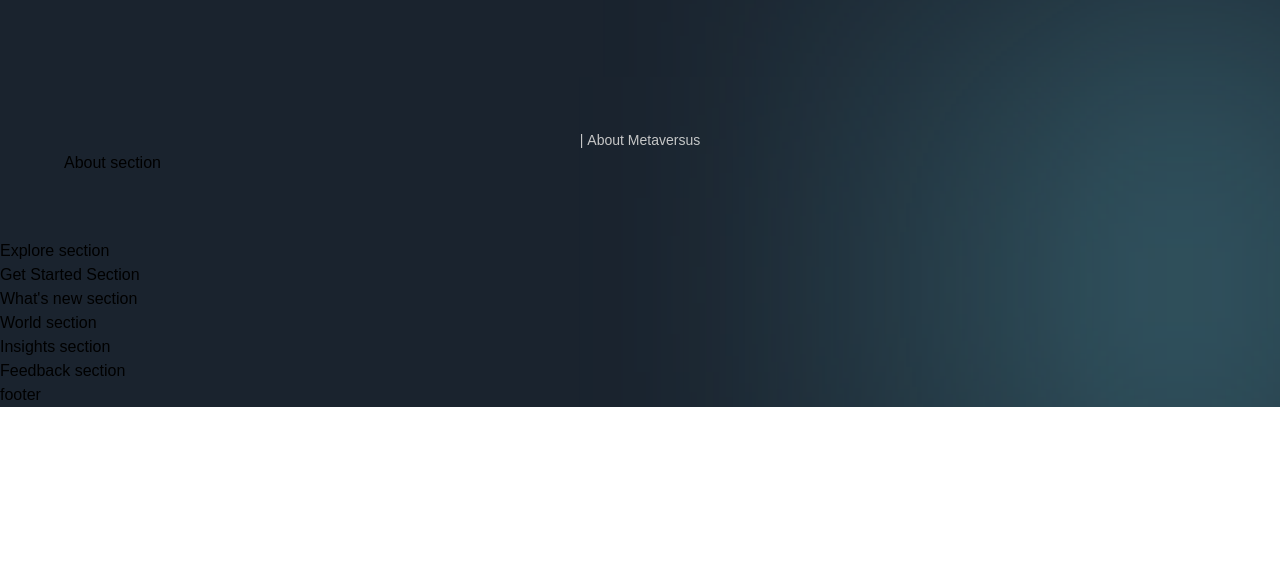
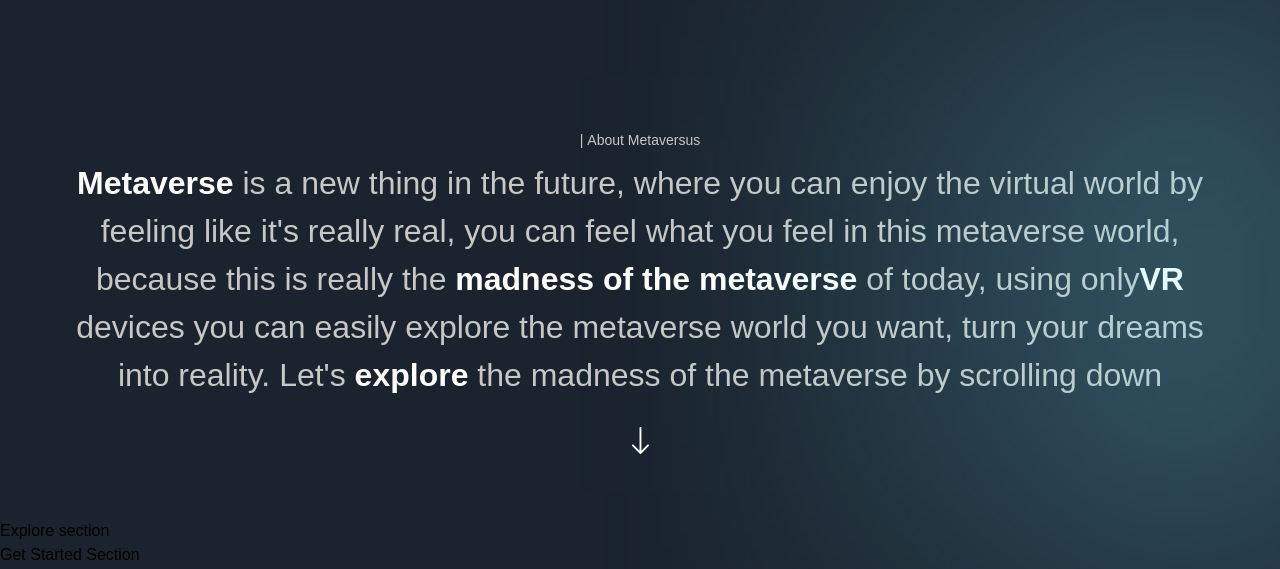
Before and after one commit to carr-matt/modern-next13, a Next.js app: page / in a window 1280 px wide. Shown: the part 1038-1607 px from the top of the page. Before the commit the page ends 1445 px from the top, so only its background shows below. Built offline with nearby package versions, Linux system fonts and the light colour scheme; a web font is replaced by a local one.

Commit message:
About section

```diff
--- a/sections/About.jsx
+++ b/sections/About.jsx
@@ -17,8 +17,20 @@
       className={`${styles.innerWidth} mx-auto ${styles.flexCenter} flex-col`}
     >
       <TypingText title='| About Metaversus' textStyles='text-center'/>
+      <motion.p
+        variants={fadeIn('up', 'tween', 0.2, 1)}
+        className='mt-[8px] font-normal sm:text-[32px] text-[20px] text-center text-secondary-white'
+      >
+        <span className='font-extrabold text-white'>Metaverse</span> is a new thing in the future, where you can enjoy the virtual world by feeling like it's really real, you can feel what you feel in this metaverse world, because this is really the <span className='font-extrabold text-white'>madness of the metaverse</span> of today, using only
+        <span className='font-extrabold text-white'>VR</span> devices you can easily explore the metaverse world you want, turn your dreams into reality. Let's <span className='font-extrabold text-white'>explore</span> the madness of the metaverse by scrolling down
+      </motion.p>
+      <motion.img
+        variants={fadeIn('up', 'tween', 0.3, 1)}
+        src='/arrow-down.svg'
+        alt='arrow down'
+        className='w-[18px] h-[28px] object-contain mt-[28px]'
+      />
     </motion.div>
-    About section
   </section>
 );
 
```
